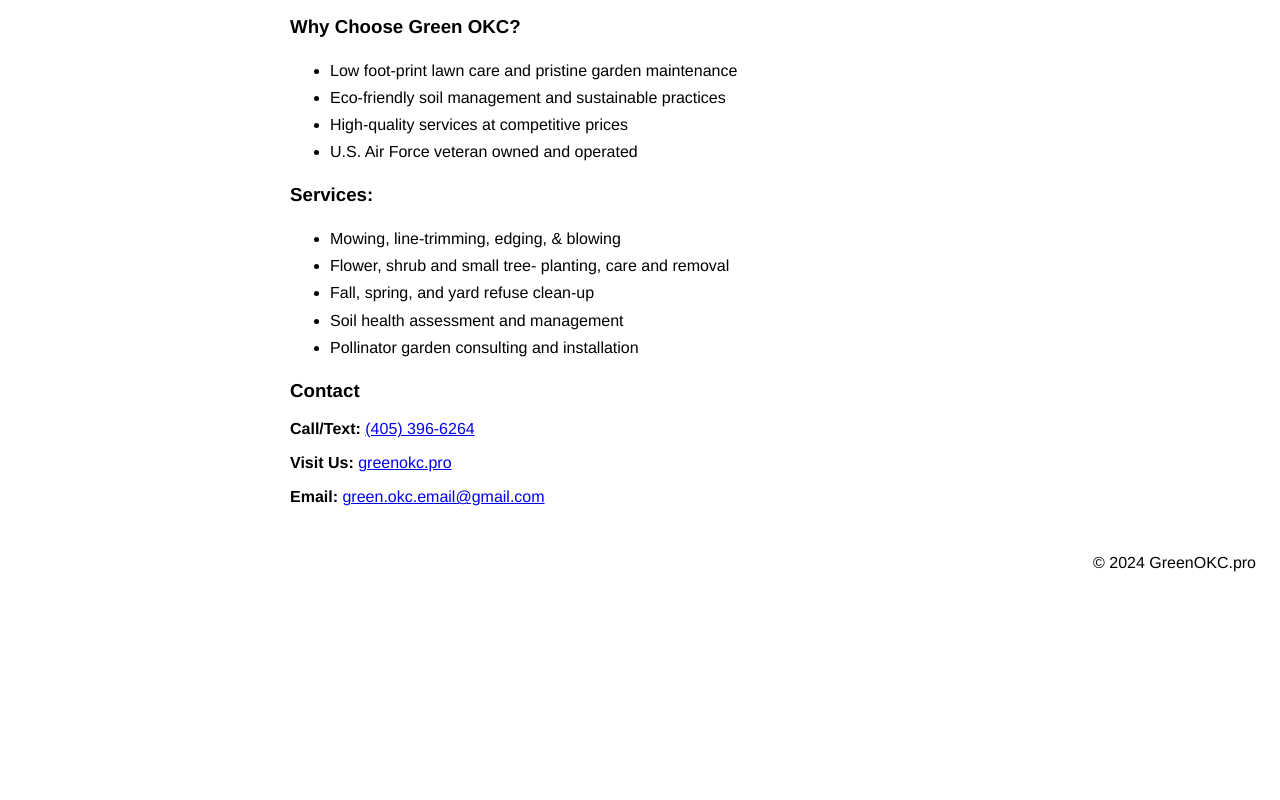
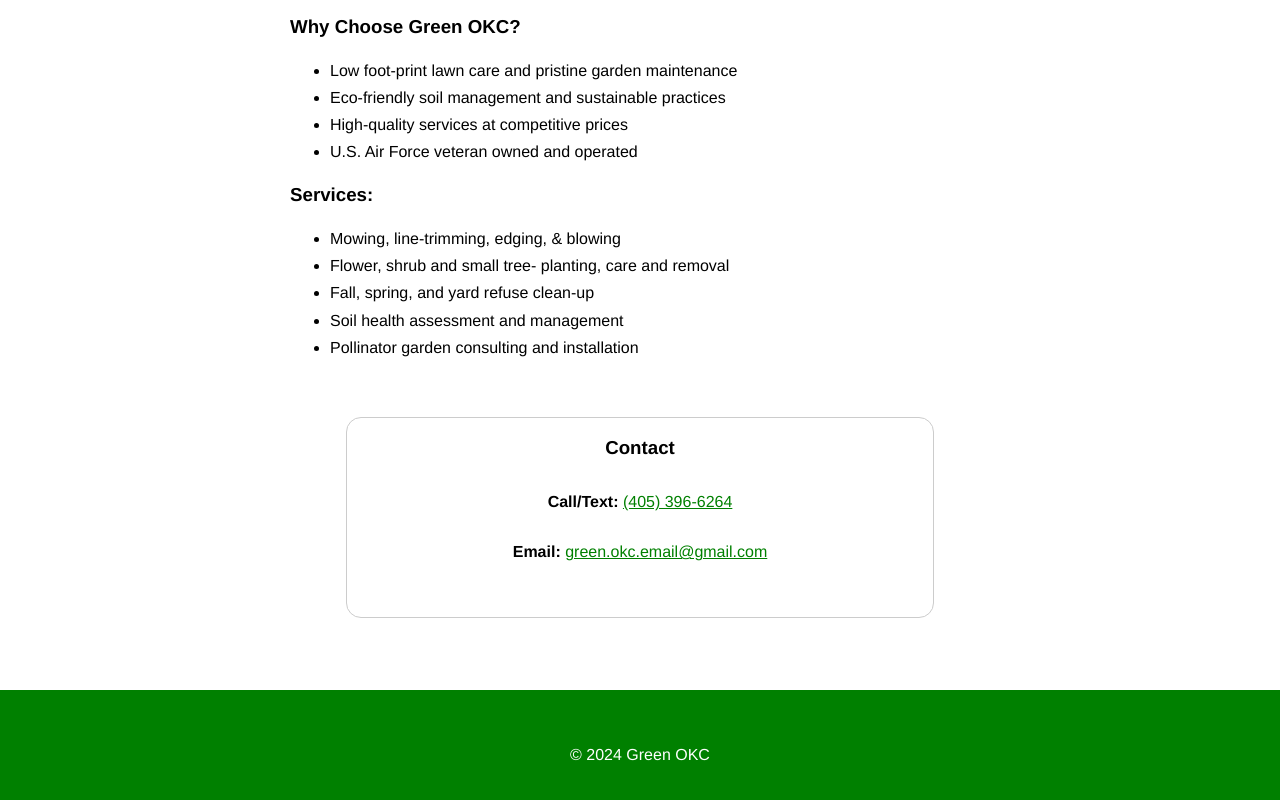
Before and after one commit to christian-m-castillo/green-okc, a plain HTML site: page index.html in a window 1280 px wide. Shown: the part 900-1700 px from the top of the page. Before the commit the page ends 1488 px from the top, so only its background shows below. Drawn offline with Linux system fonts and the light colour scheme.

Commit message:
revised contact styling

```diff
--- a/css/styles.css
+++ b/css/styles.css
@@ -47,7 +47,24 @@ ul {
   line-height: 1.7rem;
 }
 
+#contact {
+  border: 1px solid #ccc;
+  border-radius: 15px;
+  display: flex;
+  flex-direction: column;
+  align-items: center;
+  padding:  0 3vmin 5vmin 3vmin;
+  margin: 7vmin;
+}
+
+#contact a {
+  color: green;
+}
+
 footer {
-  text-align: right;
-  margin-right: 3vmin;
+  text-align: center;
+  padding: 5vmin;
+  background-color: green;
+  color: #fff;
+  height: 12vmin;
 }
--- a/index.html
+++ b/index.html
@@ -51,13 +51,12 @@
         <section id="contact">
             <h3>Contact</h3>
             <p><strong>Call/Text:</strong> <a href="tel:+14053966264">(405) 396-6264</a></p>
-            <p><strong>Visit Us:</strong> <a href="http://greenokc.pro">greenokc.pro</a></p>
             <p><strong>Email:</strong> <a href="mailto:green.okc.email@gmail.com">green.okc.email@gmail.com</a></p>
         </section>
     </main>
 
     <footer>
-        <p>&copy; 2024 GreenOKC.pro</p>
+        <p>&copy; 2024 Green OKC</p>
     </footer>
 
     <script src="./js/app.js"></script>
```
